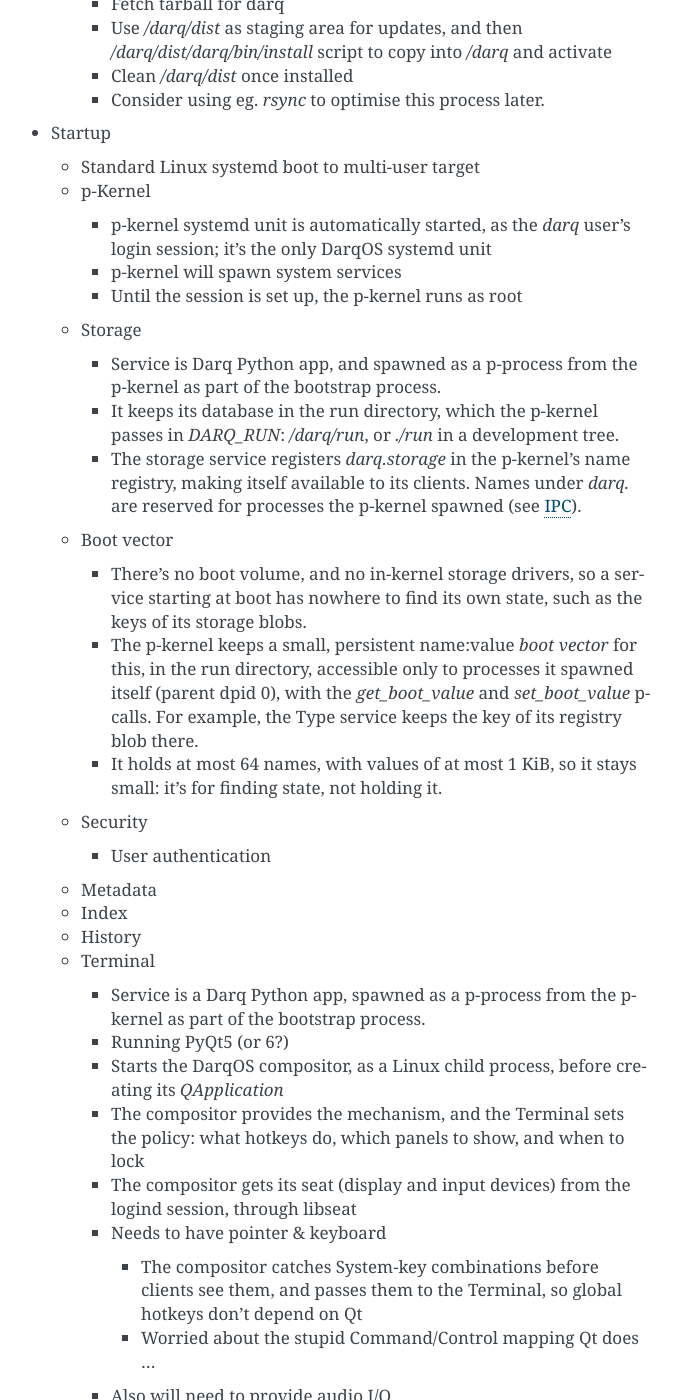
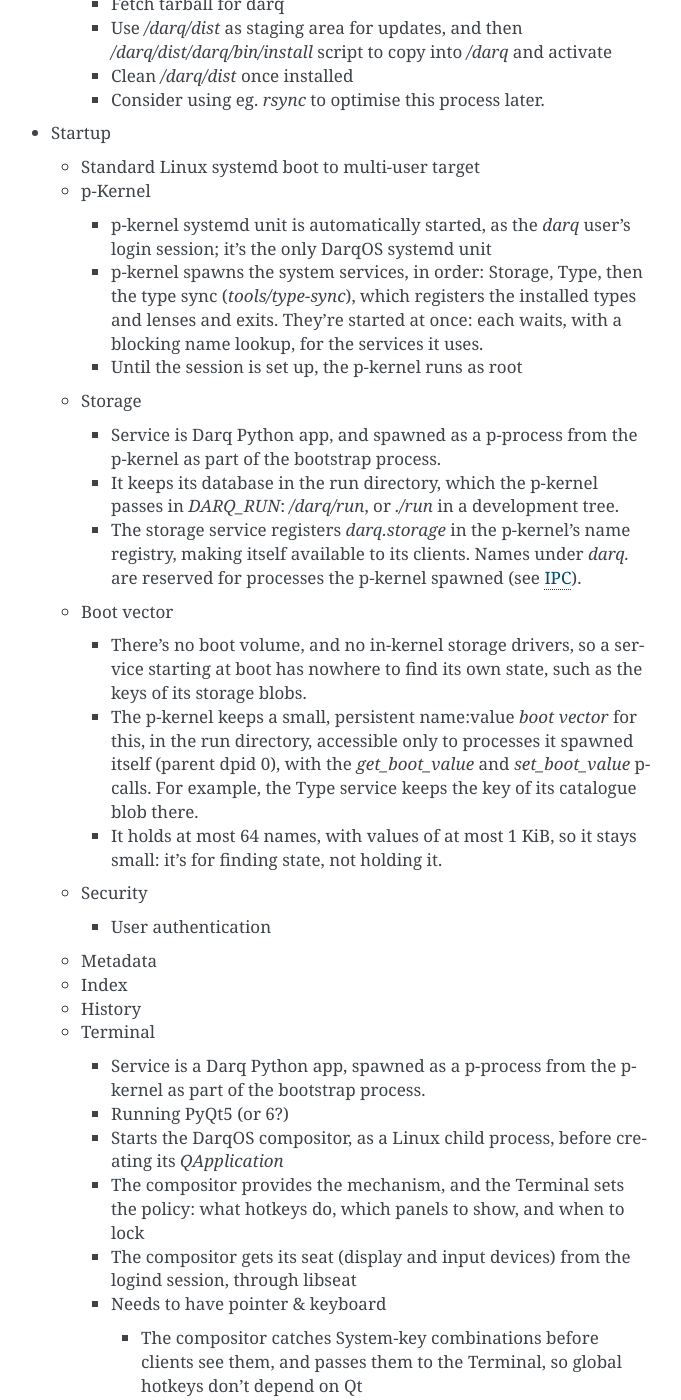
Before and after one commit to darqos/darqos, a Sphinx documentation site: the page built from doc/bootstrap.rst, in a window 1280 px wide and 1400 px high, scrolled down 823 px. Shown: the whole window, without its empty margins (429-1110 px from the left). Built offline with Sphinx 7.4.7, drawn with Linux system fonts in a browser that asks for light colours.

Commit message:
Start to build out the p-kernel bootstrap.

```diff
--- a/doc/bootstrap.rst
+++ b/doc/bootstrap.rst
@@ -52,7 +52,11 @@
 
      * p-kernel systemd unit is automatically started, as the `darq`
        user's login session; it's the only DarqOS systemd unit
-     * p-kernel will spawn system services
+     * p-kernel spawns the system services, in order: Storage, Type,
+       then the type sync (`tools/type-sync`), which registers the
+       installed types and lenses and exits.  They're started at
+       once: each waits, with a blocking name lookup, for the services
+       it uses.
      * Until the session is set up, the p-kernel runs as root
 
    * Storage
@@ -76,7 +80,7 @@
        for this, in the run directory, accessible only to processes it
        spawned itself (parent dpid 0), with the `get_boot_value` and
        `set_boot_value` p-calls.  For example, the Type service keeps
-       the key of its registry blob there.
+       the key of its catalogue blob there.
      * It holds at most 64 names, with values of at most 1 KiB, so it
        stays small: it's for finding state, not holding it.
 
--- a/doc/types.rst
+++ b/doc/types.rst
@@ -99,8 +99,8 @@
 must be spawned by the p-kernel, after the Storage service.  On a fresh
 system there's no key: the blob is created on the first change.
 
-The catalogue is filled by the *type sync*, `tools/type-sync`, run at
-boot after the Type Service.  It registers:
+The catalogue is filled by the *type sync*, `tools/type-sync`, spawned
+by the p-kernel at boot, after the Type Service.  It registers:
 
 * The base catalogue (`tools/type-sync/catalogue.json`): descriptions
   of the common types, from Apple's Uniform Type Identifiers, with their
```
Also changed, not shown: TODO.org (+2 -5 lines), 4 other files.
